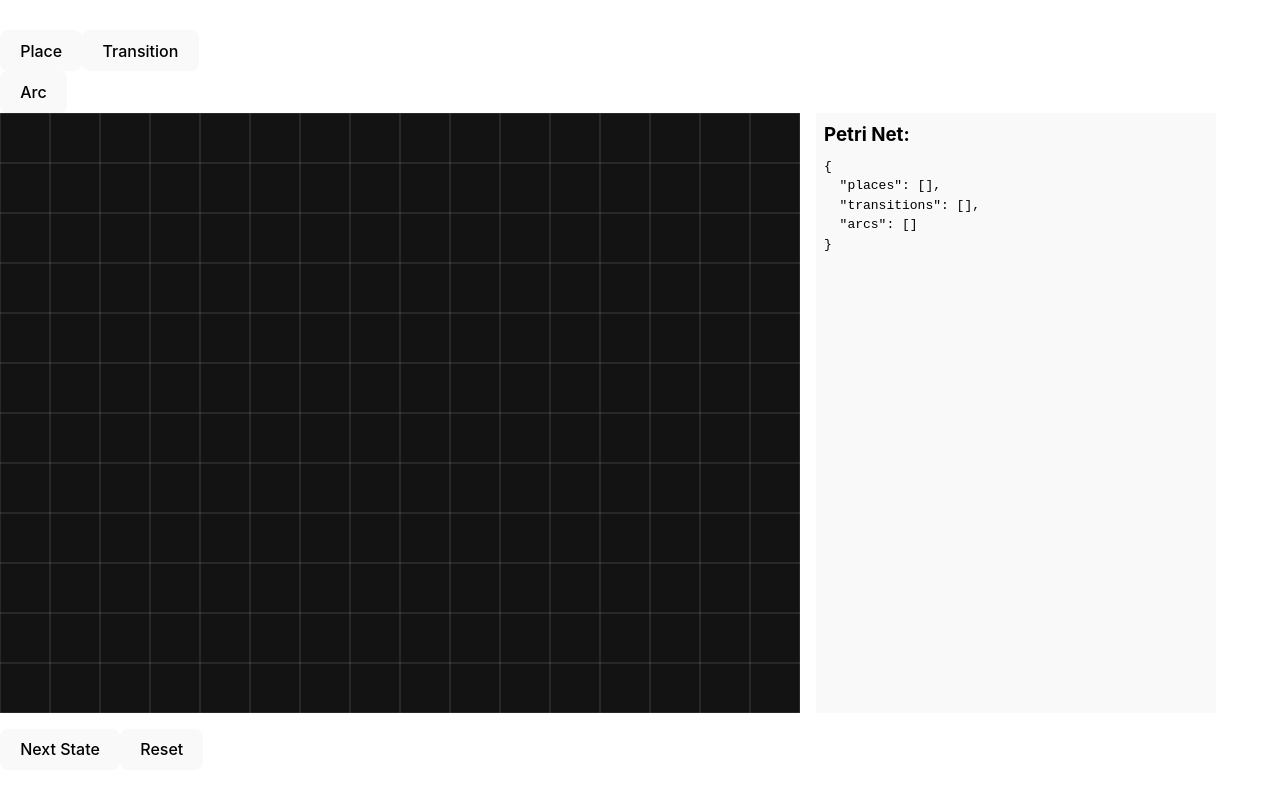
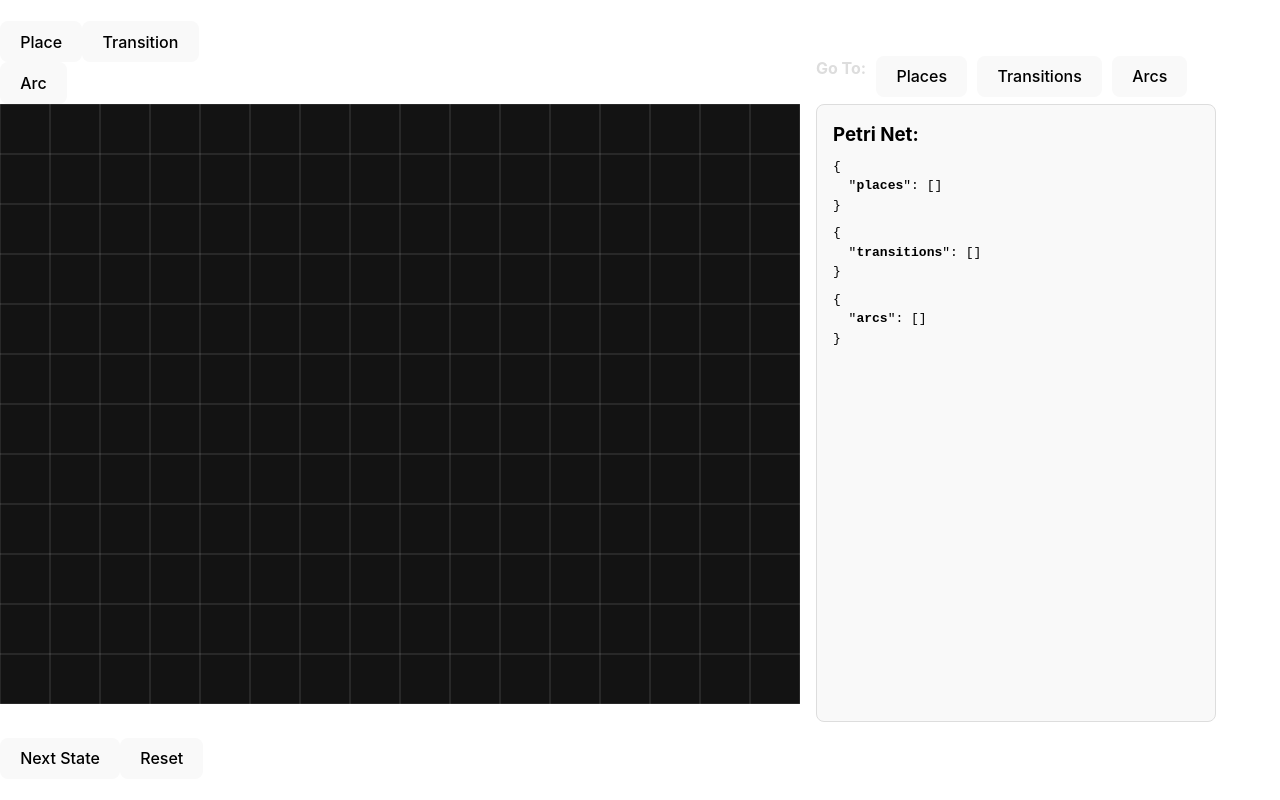
Before and after one commit to Joseph-Vanliew/MyPetri, a React (Vite) app in the folder frontend/: page / in a window 1280 px wide. Built offline with nearby package versions, Linux system fonts and the light colour scheme.

Commit message:
added buttons to scroll JSON viewer to specific elements in the map

```diff
--- a/frontend/src/components/Canvas.tsx
+++ b/frontend/src/components/Canvas.tsx
@@ -36,7 +36,7 @@ export const Canvas = (props: CanvasProps) => {
     };
 
     const handleMouseUp = (e: React.MouseEvent<SVGSVGElement>) => {
-
+        console.log(`Mouse released at (${e.clientX}, ${e.clientY})`);
         setIsPanning(false);
     };
 
--- a/frontend/src/components/JSONViewer.tsx
+++ b/frontend/src/components/JSONViewer.tsx
@@ -1,5 +1,5 @@
-// src/components/JSONViewer.tsx
 import { PetriNetDTO } from '../types';
+import { useRef } from 'react';
 
 interface JSONViewerProps {
     data: PetriNetDTO;
@@ -7,24 +7,78 @@ interface JSONViewerProps {
     height?: string | number;
 }
 
+// Function to format JSON and bold specific keys
+const formatJSON = (jsonData: object) => {
+    let jsonString = JSON.stringify(jsonData, null, 2);
+
+    // Bold "places", "transitions", and "arcs"
+    jsonString = jsonString.replace(/"places":/g, `"<strong>places</strong>":`);
+    jsonString = jsonString.replace(/"transitions":/g, `"<strong>transitions</strong>":`);
+    jsonString = jsonString.replace(/"arcs":/g, `"<strong>arcs</strong>":`);
+
+    return jsonString;
+};
+
 export function JSONViewer({
                                data,
                                width = 400,
                                height = 600,
                            }: JSONViewerProps) {
+    const containerRef = useRef<HTMLDivElement>(null);
+    const placesRef = useRef<HTMLPreElement>(null);
+    const transitionsRef = useRef<HTMLPreElement>(null);
+    const arcsRef = useRef<HTMLPreElement>(null);
+
+    const scrollToSection = (ref: React.RefObject<HTMLPreElement>) => {
+        if (ref.current && containerRef.current) {
+            ref.current.scrollIntoView({ behavior: 'smooth', block: 'start' });
+        }
+    };
+
     return (
+        <div style={{ position: 'relative', width: typeof width === 'number' ? `${width}px` : width }}>
+            {/* Scroll Buttons */}
+            <div style={{
+                position: 'absolute',
+                top: '-48px',
+                left: '0',
+                display: 'flex',
+                gap: '10px'
+            }}>
+                <span style={{fontWeight: 'bold', color: '#ddd'}}>Go To:</span>
+                <button onClick={() => scrollToSection(placesRef)}>Places</button>
+                <button onClick={() => scrollToSection(transitionsRef)}>Transitions</button>
+                <button onClick={() => scrollToSection(arcsRef)}>Arcs</button>
+            </div>
+
+            {/* Scrollable JSON Viewer */}
             <div
+                ref={containerRef}
                 style={{
-                width: typeof width === 'number' ? `${width}px` : width,
                     height: typeof height === 'number' ? `${height}px` : height,
                     backgroundColor: '#f9f9f9',
                     overflow: 'auto',
+                    padding: '0.5rem',
+                    borderRadius: '8px',
+                    border: '1px solid #ddd',
+                    position: 'relative',
+                    marginTop: '0px'
                 }}
             >
                 <h3 style={{ margin: '0.5rem', color: '#000' }}>Petri Net:</h3>
-            <pre style={{ color: '#000', margin: '0.5rem' }}>
-        {JSON.stringify(data, null, 2)}
+
+                <pre ref={placesRef} style={{ color: '#000', margin: '0.5rem', whiteSpace: 'pre-wrap' }}>
+                    <span dangerouslySetInnerHTML={{ __html: formatJSON({ places: data.places }) }} />
                 </pre>
+
+                <pre ref={transitionsRef} style={{ color: '#000', margin: '0.5rem', whiteSpace: 'pre-wrap' }}>
+                    <span dangerouslySetInnerHTML={{ __html: formatJSON({ transitions: data.transitions }) }} />
+                </pre>
+
+                <pre ref={arcsRef} style={{ color: '#000', margin: '0.5rem', whiteSpace: 'pre-wrap' }}>
+                    <span dangerouslySetInnerHTML={{ __html: formatJSON({ arcs: data.arcs }) }} />
+                </pre>
+            </div>
         </div>
     );
 }
```
Lines whose indentation alone changed are shown as unchanged.
